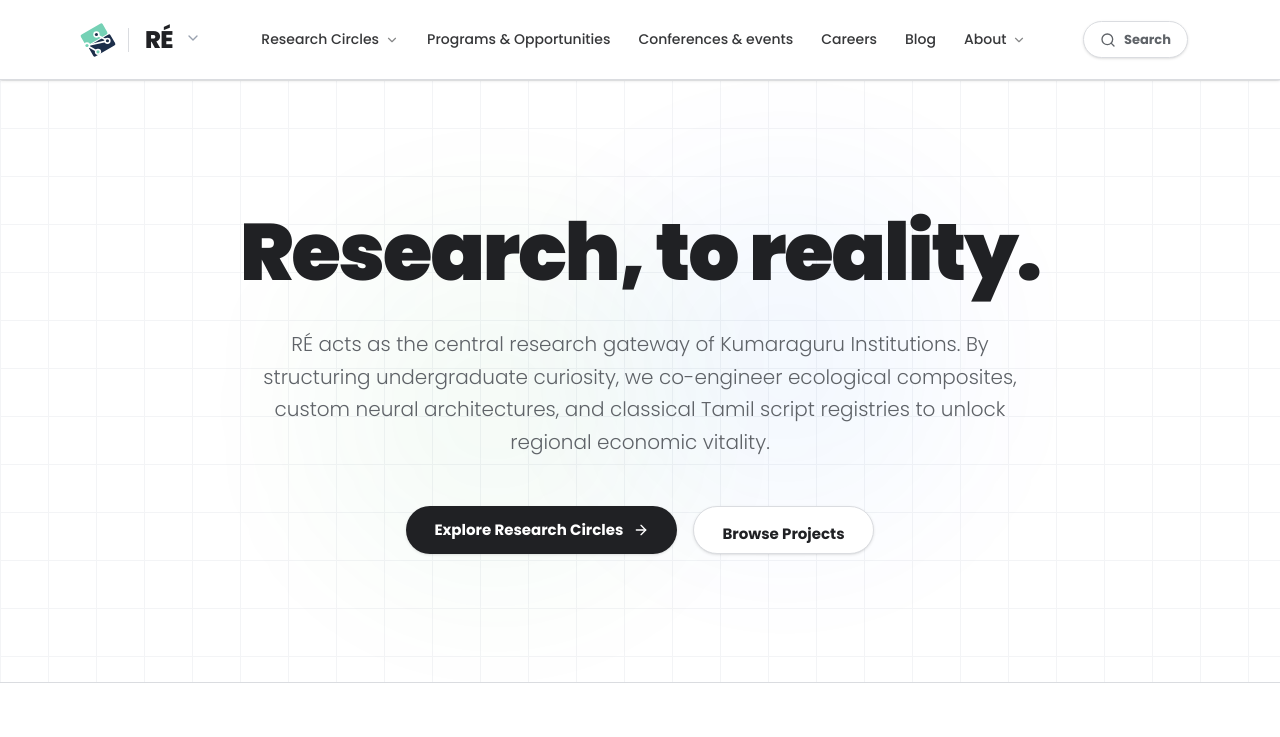
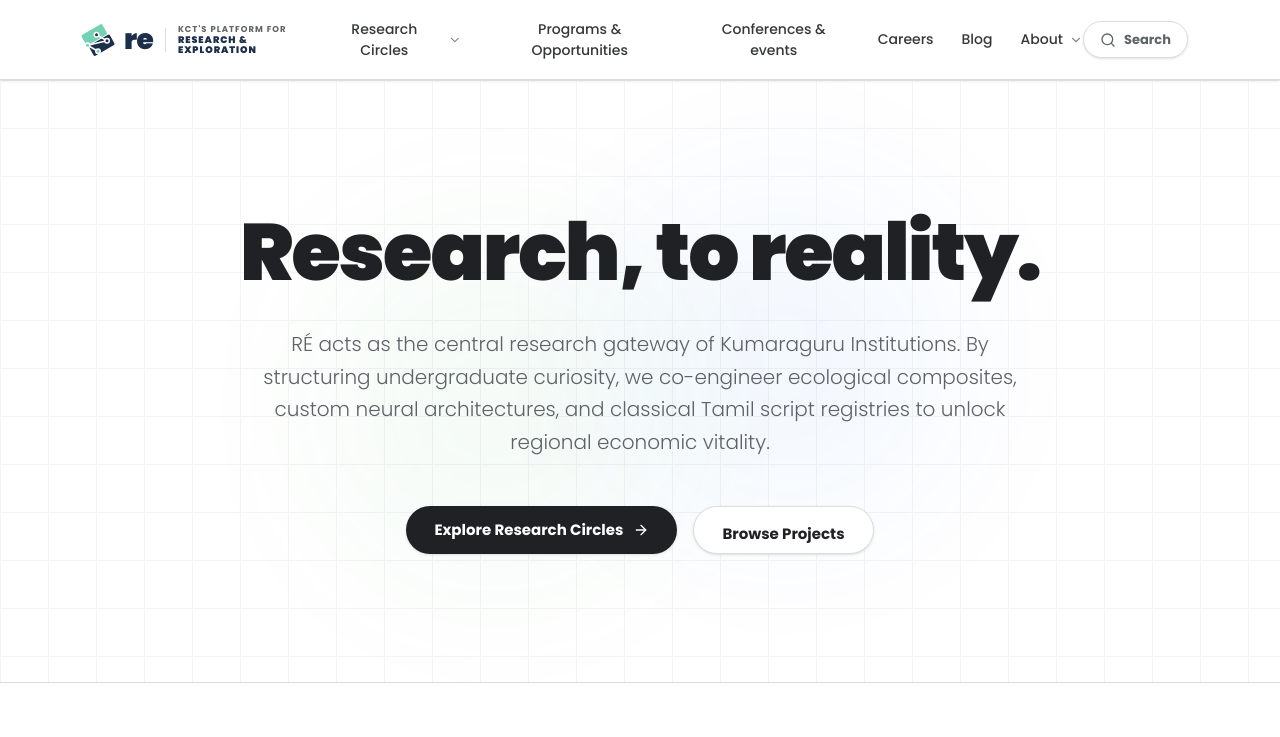
Before and after one commit to kaphin-raj-velu/RE-GOOGLE-RESEARCH, a React (Vite) app: page / in a window 1280 px wide. Shown: the top 737 px of the page. Built offline with nearby package versions, Linux system fonts and the light colour scheme.

Commit message:
Update Header.tsx

```diff
--- a/src/components/Header.tsx
+++ b/src/components/Header.tsx
@@ -10,23 +10,11 @@ interface HeaderProps {
 export default function Header({ currentHash, onNavigate, onSearchOpen }: HeaderProps) {
   const [mobileMenuOpen, setMobileMenuOpen] = useState(false);
   const [activeMenu, setActiveMenu] = useState<'research' | 'programs' | 'about' | null>(null);
-  const [institutionDropdownOpen, setInstitutionDropdownOpen] = useState(false);
   const [searchExpanded, setSearchExpanded] = useState(false);
   const [searchQuery, setSearchQuery] = useState('');
   const timeoutRef = useRef<NodeJS.Timeout | null>(null);
   const menuRef = useRef<HTMLDivElement>(null);
   const searchInputRef = useRef<HTMLInputElement>(null);
-
-  // Close dropdowns on click outside
-  useEffect(() => {
-    function handleClickOutside(event: MouseEvent) {
-      if (menuRef.current && !menuRef.current.contains(event.target as Node)) {
-        setInstitutionDropdownOpen(false);
-      }
-    }
-    document.addEventListener("mousedown", handleClickOutside);
-    return () => document.removeEventListener("mousedown", handleClickOutside);
-  }, []);
 
   // Autofocus search input when expanded
   useEffect(() => {
@@ -94,16 +82,16 @@ export default function Header({ currentHash, onNavigate, onSearchOpen }: Header
         {/* ================= NORMAL LAYOUT: LEFT SIDE WORDMARK & NAV ================= */}
         {!searchExpanded ? (
           <>
-            {/* Logo Wordmark with Institution Dropdown Chevron */}
-            <div className="flex items-center space-x-2">
-              <div
-                onClick={() => handleNavClick('#/')}
-                className="flex cursor-pointer items-center space-x-3 group"
-                id="header-logo-container"
-              >
-                {/* Custom SVG Research Logo matching Google schema */}
+            {/* Logo Wordmark - Rendered as Full High-Fidelity horizontal logo branding */}
+            <div
+              onClick={() => handleNavClick('#/')}
+              className="flex cursor-pointer items-center space-x-3 group select-none"
+              id="header-logo-container"
+            >
+              {/* Custom SVG Research Logo Emblem matching Google schema */}
+              <div className="flex items-center space-x-2">
                 <svg
-                  className="h-[36px] w-[36px] flex-shrink-0 select-none scale-105 transition-transform duration-300 group-hover:scale-110"
+                  className="h-[36px] w-[36px] flex-shrink-0 select-none transition-transform duration-300 group-hover:scale-105"
                   viewBox="0 0 240 240"
                   fill="none"
                   xmlns="http://www.w3.org/2000/svg"
@@ -116,34 +104,20 @@ export default function Header({ currentHash, onNavigate, onSearchOpen }: Header
                   <circle cx="180" cy="125" r="20" fill="white" /><circle cx="180" cy="125" r="10" fill="#1C2E4A" />
                   <circle cx="110" cy="85" r="20" fill="white" /><circle cx="110" cy="85" r="10" fill="#1C2E4A" />
                 </svg>
-                <div className="h-6 w-[1px] bg-[#DADCE0]"></div>
-                <span className="font-display text-2xl font-extrabold tracking-tight text-[#202124] select-none pl-1 transition-transform duration-300 group-hover:scale-[1.03]">
-                  RÉ
+                <span className="font-sans text-[28px] font-black tracking-tight text-[#1C2E4A] lowercase leading-none select-none transition-transform duration-300 group-hover:scale-[1.03]">
+                  re
                 </span>
               </div>
 
-              {/* Institutions Down Chevron Dropdown trigger */}
-              <div className="relative">
-                <button
-                  onClick={() => setInstitutionDropdownOpen(!institutionDropdownOpen)}
-                  className="p-1 text-gray-400 hover:text-gray-700 hover:bg-gray-100 rounded-full transition-all focus:outline-none cursor-pointer"
-                  title="Kumaraguru Institutions Network"
-                >
-                  <ChevronDown className={`h-4 w-4 transition-transform duration-300 ${institutionDropdownOpen ? 'rotate-180' : ''}`} />
-                </button>
+              <div className="hidden sm:block h-6 w-[1px] bg-[#DADCE0]"></div>
 
-                {/* Dropdown Items list */}
-                {institutionDropdownOpen && (
-                  <div className="absolute left-0 mt-3 w-64 rounded-2xl bg-white border border-[#DADCE0] shadow-xl py-3 z-50 animate-fadeIn font-sans">
-                    <span className="block text-[11px] font-bold text-gray-400 uppercase tracking-widest px-4 pb-2 border-b border-gray-100 mb-2">Kumaraguru Institutions</span>
-                    <a href="https://www.kct.ac.in" target="_blank" rel="noreferrer" className="block px-4 py-2 hover:bg-gray-50 text-sm font-semibold text-gray-800 transition-colors">Kumaraguru College of Tech (KCT)</a>
-                    <a href="https://kclas.ac.in" target="_blank" rel="noreferrer" className="block px-4 py-2 hover:bg-gray-50 text-sm font-semibold text-gray-800 transition-colors">College of Liberal Arts (KCLAS)</a>
-                    <a href="http://kia.ac.in" target="_blank" rel="noreferrer" className="block px-4 py-2 hover:bg-gray-50 text-sm font-semibold text-gray-800 transition-colors">Institute of Agriculture (KIA)</a>
-                    <div className="border-t border-gray-100 mt-2 pt-2">
-                      <span className="block text-[10px] text-gray-400 font-mono px-4">Centre for Exploratory Research</span>
-                    </div>
-                  </div>
-                )}
+              <div className="hidden sm:flex flex-col text-left justify-center select-none leading-none">
+                <span className="font-sans text-[8.5px] font-bold tracking-[0.12em] text-[#5F6368] uppercase">
+                  KCT&apos;S PLATFORM FOR
+                </span>
+                <span className="font-sans text-[9.5px] font-black tracking-widest text-[#1C2E4A] uppercase mt-0.5">
+                  RESEARCH &amp; EXPLORATION
+                </span>
               </div>
             </div>
 
```
